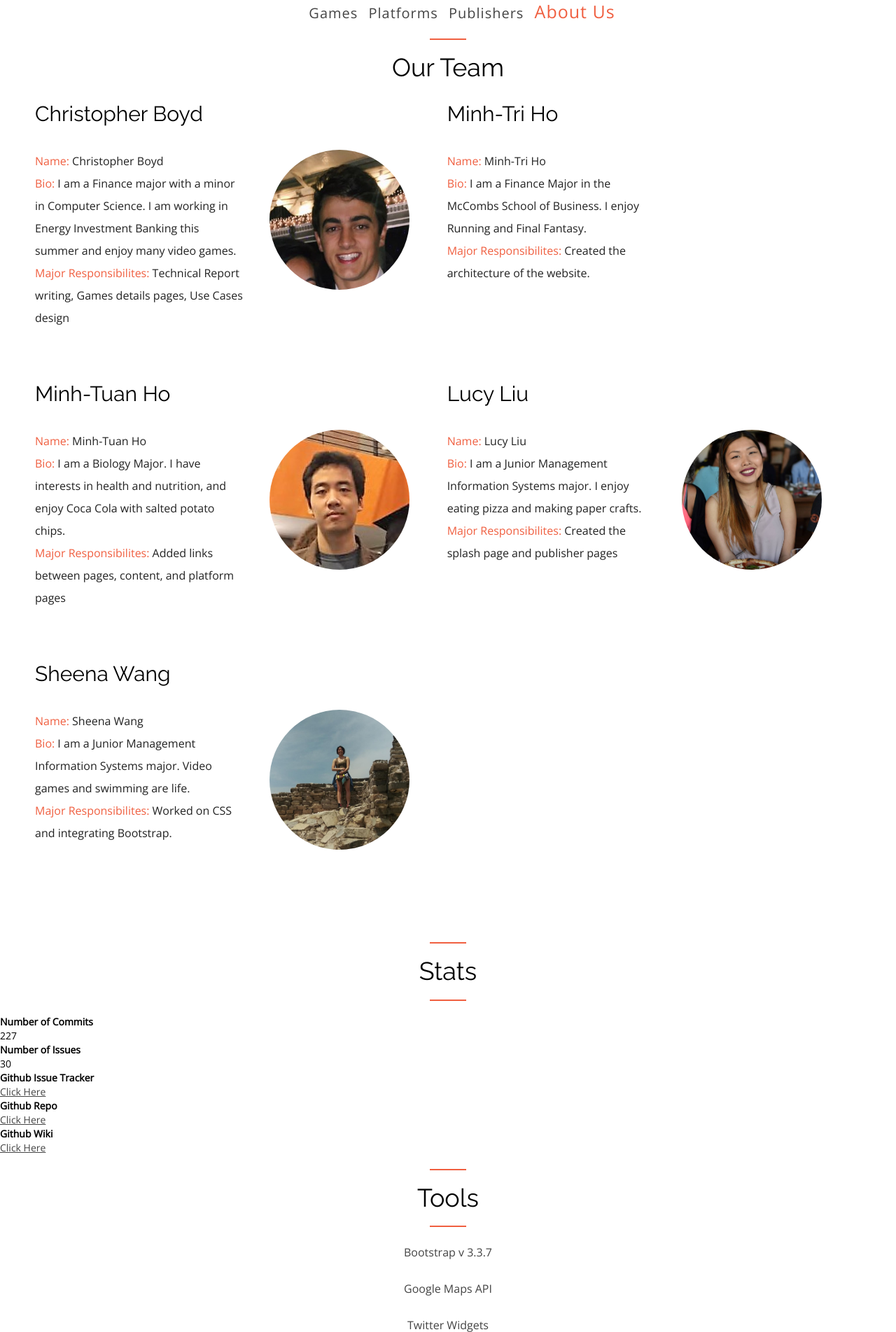
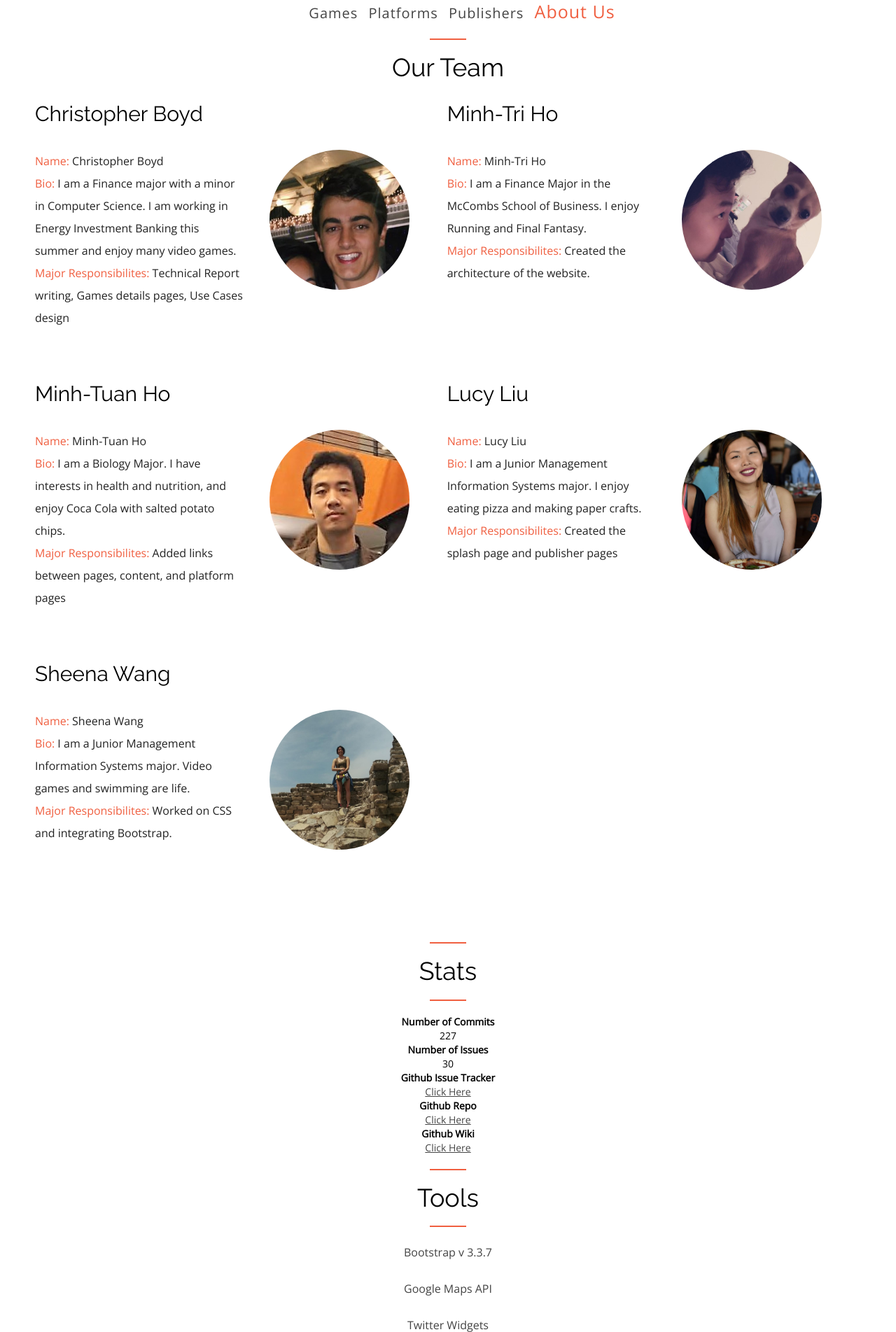
Before and after one commit to iShinta/cs329ee-finalflask, a Flask app: page /about in a window 1280 px wide; the page is wider, and only the part inside the window is pictured. Shown: the part 208-2111 px from the top of that part at 70% size. Run offline with Flask 2, Linux system fonts and the light colour scheme; some libraries are stand-ins or nearby versions.

Commit message:
fixed about page

```diff
--- a/templates/about.html
+++ b/templates/about.html
@@ -48,7 +48,7 @@
         </p>
       </div>
       <div class="about_photo">
-        <img class = "/static/images/10897841_10205412900384671_7408601763992423827_n.jpg">
+        <img class = "img-circle" src="/static/images/10897841_10205412900384671_7408601763992423827_n.jpg">
       </div>
     </div>
     <div class="member">
@@ -95,7 +95,7 @@
     <hr />
     <h1>Stats</h1>
     <hr />
-	<div class="about-me-dl">
+	<div class="about-me-dl" style="text-align: center">
     	 <dl class="dl">
             <dt>Number of Commits</dt>
             <dd>227</dd>
@@ -112,7 +112,7 @@
     <hr/>
     <h1>Tools</h1>
     <hr />
-    <p style ="text-align: center"><a href="http://getbootstrap.com/">Bootstrap v 3.3.7</a></p>
+     <p style ="text-align: center"><a href="http://getbootstrap.com/">Bootstrap v 3.3.7</a></p>
      <p style ="text-align: center"><a href="https://developers.google.com/maps/">Google Maps API</a></p>
      <p style ="text-align: center"><a href="https://dev.twitter.com/web/embedded-timelines">Twitter Widgets</a></p>
      <p style ="text-align: center"><a href="https://pages.github.com/">Github Pages</a></p>
--- a/templates/publishers.html
+++ b/templates/publishers.html
@@ -3,7 +3,7 @@
 <html>
 <head>
   <meta charset="utf-8" />
-  <title>CS329E IBD - Games</title>
+  <title>CS329E IBD - Publishers</title>
   <link rel="stylesheet" href="https://maxcdn.bootstrapcdn.com/bootstrap/3.3.7/css/bootstrap.min.css" integrity="sha384-BVYiiSIFeK1dGmJRAkycuHAHRg32OmUcww7on3RYdg4Va+PmSTsz/K68vbdEjh4u" crossorigin="anonymous">
   <link href="https://fonts.googleapis.com/css?family=Open+Sans|Raleway" rel="stylesheet">
   <link rel="stylesheet" type="text/css" href="/static/css/style.css" />
```
